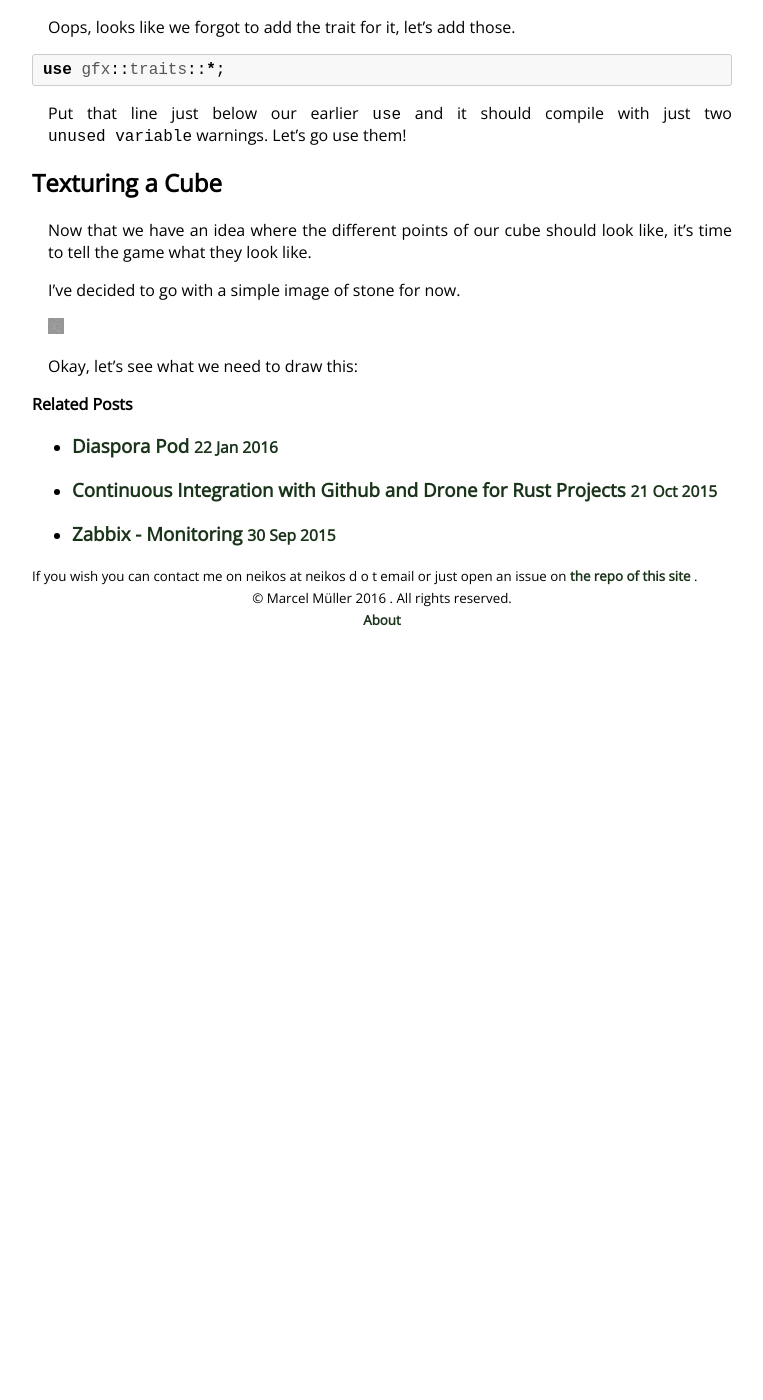
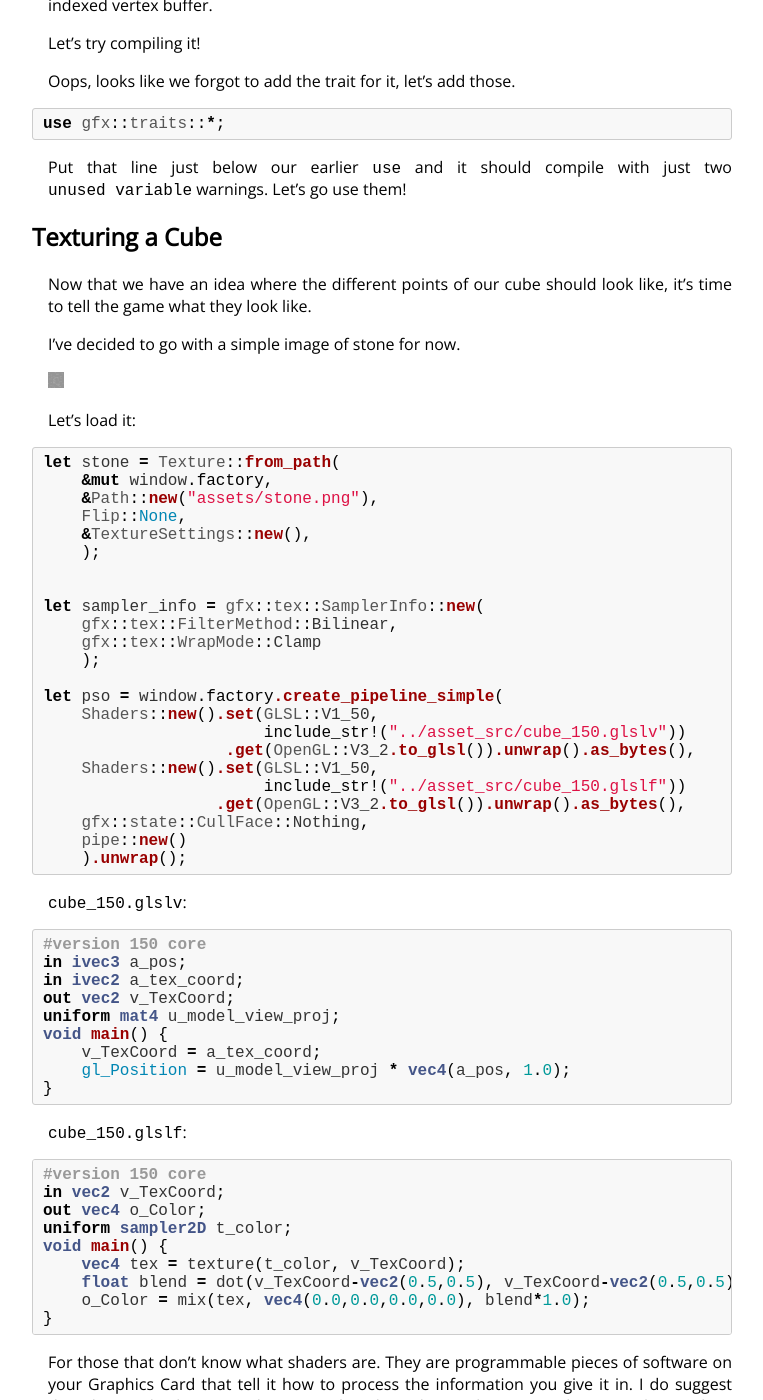
Before and after one commit to TheNeikos/TheNeikos.github.io, a Jekyll site: the page built from _posts/2016-04-19-On_our_way_to_a_Minecraft_Clone.md, in a window 1280 px wide and 1400 px high, scrolled down 3873 px. Shown: the whole window, without its empty margins (258-1021 px from the left). Built offline with Jekyll 4.4.1, drawn with Linux system fonts in a browser that asks for light colours; before the commit the page ends 4503 px from its top, so only the background shows below that; some of the changed text lies outside the part shown.

Commit message:
Add last part for mc journal

````diff
--- a/_posts/2016-04-19-On_our_way_to_a_Minecraft_Clone.md
+++ b/_posts/2016-04-19-On_our_way_to_a_Minecraft_Clone.md
@@ -40,6 +40,7 @@
 $ cargo add piston_window
 $ cargo add camera_controllers
 $ cargo add image
+$ cargo add pistoncore-sdl2_window
 ```
 
 Let's also directly download/build everything so that later on it will be
@@ -69,15 +70,17 @@
 ```rust
 extern crate piston_window;
 extern crate camera_controllers;
+extern crate sdl2_window;
 ```
 
 Now let's replace the default *Hello World* with one made for **Piston Window**.
 
 ```rust
 use piston_window::*;
+use sdl2_window::Sdl2Window;
 
 fn main() {
-    let mut window : PistonWindow = WindowSettings::new("Hello Piston!",
+    let mut window : PistonWindow<(), Sdl2Window> = WindowSettings::new("Rustcraft!",
                                                         [640, 480])
         .exit_on_esc(true).build().unwrap();
     let mut events : WindowEvents = window.events();
@@ -249,4 +252,159 @@
 
 ![stone.png](/public/rustcraft/stone.png)
 
-Okay, let's see what we need to draw this:
+Let's load it:
+
+```rust
+let stone = Texture::from_path(
+    &mut window.factory,
+    &Path::new("assets/stone.png"),
+    Flip::None,
+    &TextureSettings::new(),
+    );
+
+
+let sampler_info = gfx::tex::SamplerInfo::new(
+    gfx::tex::FilterMethod::Bilinear,
+    gfx::tex::WrapMode::Clamp
+    );
+
+let pso = window.factory.create_pipeline_simple(
+    Shaders::new().set(GLSL::V1_50,
+                       include_str!("../asset_src/cube_150.glslv"))
+                   .get(OpenGL::V3_2.to_glsl()).unwrap().as_bytes(),
+    Shaders::new().set(GLSL::V1_50,
+                       include_str!("../asset_src/cube_150.glslf"))
+                  .get(OpenGL::V3_2.to_glsl()).unwrap().as_bytes(),
+    gfx::state::CullFace::Nothing,
+    pipe::new()
+    ).unwrap();
+```
+
+`cube_150.glslv`:
+
+```glsl
+#version 150 core
+in ivec3 a_pos;
+in ivec2 a_tex_coord;
+out vec2 v_TexCoord;
+uniform mat4 u_model_view_proj;
+void main() {
+    v_TexCoord = a_tex_coord;
+    gl_Position = u_model_view_proj * vec4(a_pos, 1.0);
+}
+```
+
+`cube_150.glslf`:
+
+```glsl
+#version 150 core
+in vec2 v_TexCoord;
+out vec4 o_Color;
+uniform sampler2D t_color;
+void main() {
+    vec4 tex = texture(t_color, v_TexCoord);
+    float blend = dot(v_TexCoord-vec2(0.5,0.5), v_TexCoord-vec2(0.5,0.5));
+    o_Color = mix(tex, vec4(0.0,0.0,0.0,0.0), blend*1.0);
+}
+```
+
+For those that don't know what shaders are. They are programmable pieces of
+software on your Graphics Card that tell it how to process the information you
+give it in. I do suggest though you check out another tutorial on how this works
+to get a better understanding. [Open.Gl](https://open.gl) is a good resource.
+
+Back to topic, we now have a `Texture` Object into which we have loaded our
+`stone.png` picture.
+
+Then we create the final pipeline into which we give into our *V*ertex shader,
+as well as our *F*ragment shader.
+
+The next step is projection! We might have points floating in virtual space and
+something to draw them onto, we still didn't tell the Graphics Card where we
+are. In Computer Graphic programming this is usually solved such that the
+'Player' Camera does not move, but instead the whole world! This allows you to
+ignore problems such as Floating Point Imprecision, since all will be centered
+around (0,0). (This is what I've learned, if it's wrong please do tell me!)
+
+Let's set up projection:
+
+```rust
+let get_projection = |w: &PistonWindow| {
+    let draw_sie = w.window.draw_size();
+    CameraPerspective {
+        fov: 90.0, near_clip: 0.1, far_clip: 1000.0,
+        aspect_ratio: draw_size.width as f32 / draw_size.height as f32
+    }.projection()
+};
+
+let model_proj = vecmath::mat4_id();
+let mut projection = get_projection(&window);
+
+let mut first_person = FirstPerson::new(
+    [0.5, 0.5, 4.0],
+    FirstPersonSettings::keyboard_wasd()
+);
+```
+We make this a closure because later on we can check if the window changes size
+and re-calculate the projection.
+
+Let's create a new pipeline data object for the PSO we've defined earlier (in
+the macro)
+
+```rust
+let mut data = pipe::Data {
+    vbuf: vbuf.clone(),
+    u_model_view_proj: [[0.0; 4]; 4],
+    t_color: (stone.view, window.factory.create_sampler(sampler_info)),
+    out_color: window.output_color.clone(),
+    out_depth: window.output_stencil.clone(),
+    };
+
+```
+
+And data wise we're done! All that is left is actually drawing and giving the
+`first_person` object the input.
+
+
+```rust
+while let Some(e) = window.next() {
+    first_person.event(&e);
+
+    if let Some(_) = e.render_args() {
+        let args = e.render_args().unwrap(); // We can unwrap as this closure only gets called
+                                             // in the render loop
+        window.encoder.clear(&window.output_color, [0.3, 0.3, 0.3, 1.0]);
+        window.encoder.clear_depth(&window.output_stencil, 1.0);
+
+        data.u_model_view_proj = model_view_projection(
+            model_proj,
+            first_person.camera(args.ext_dt).orthogonal(),
+            projection
+        );
+        window.encoder.draw(&slice, &pso, &data);
+        window.encoder.flush(&mut window.device);
+    };
+
+    if let Some(_) = e.resize_args() {
+        projection = get_projection(&window);
+    }
+}
+```
+
+This code has a temporary *hack* due to a bug in the interface in
+`piston_window`. Once [this
+issue](https://github.com/PistonDevelopers/piston_window/issues/136#issuecomment-212360248)
+is solved I will change this part to the correct way. (Or just fix it in the
+next part of this series.)
+
+
+Let's run the code and see our result!
+
+```sh
+cargo run
+```
+
+
+This is what I get on my screen:
+
+![Rustcraft first picture](https://i.imgur.com/phS5nIq.png?1)
````
